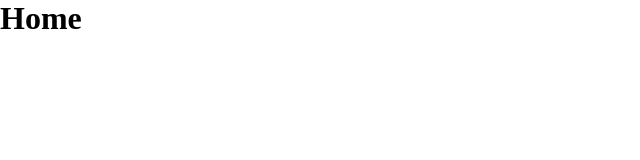
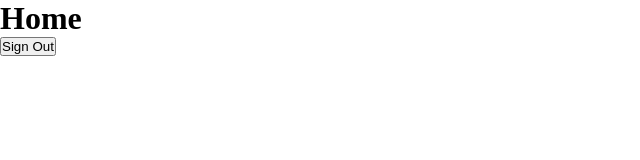
Before and after one commit to shrunga-a/1_new_todo, a React (Create React App) app in the folder note_take/: page /Home in a window 1280 px wide. Shown: the top 160 px of the page, without its empty margins (0-640 px from the left). Built offline with nearby package versions, Linux system fonts and the light colour scheme.

Commit message:
second commit

```diff
--- a/note_take/src/components/Home.js
+++ b/note_take/src/components/Home.js
@@ -1,14 +1,25 @@
 import React, { useState, useEffect} from 'react'
 
+import { signOut } from 'firebase/auth';
+import { auth } from '../firebase';
+import { useNavigate } from 'react-router-dom';
 
 
 export default function Home() {
+  const navigate = useNavigate();
+
+
+  const handleSignOut = () => {
+    signOut(auth)
+    .then(()=>{navigate("/")}).catch(err => {alert(err.message);});
+  }
 
 
   return (
     <div>
       <h1>Home</h1>
+      <button onClick={handleSignOut}>Sign Out</button>
 
     </div>
-  )
+  );
 }
--- a/note_take/src/components/Welcome.js
+++ b/note_take/src/components/Welcome.js
@@ -1,5 +1,5 @@
 import React, { useState, useEffect} from 'react'
-import { signInWithEmailAndPassword } from "firebase/auth"
+import { signInWithEmailAndPassword , onAuthStateChanged} from "firebase/auth"
 
 import {auth} from '../firebase'
 import {useHistory, useNavigate} from "react-router-dom";
@@ -8,6 +8,16 @@ export default function Welcome() {
   const [email, setEmail] = useState("");
   const [password, setPassword] = useState("");
   const navigate = useNavigate();
+
+  useEffect(() => {
+    auth.onAuthStateChanged((user) =>{
+      if(user){
+        navigate('/Home');
+      }
+    })
+
+
+  })
 
 
   const handleEmailChange = (e) => {
```
